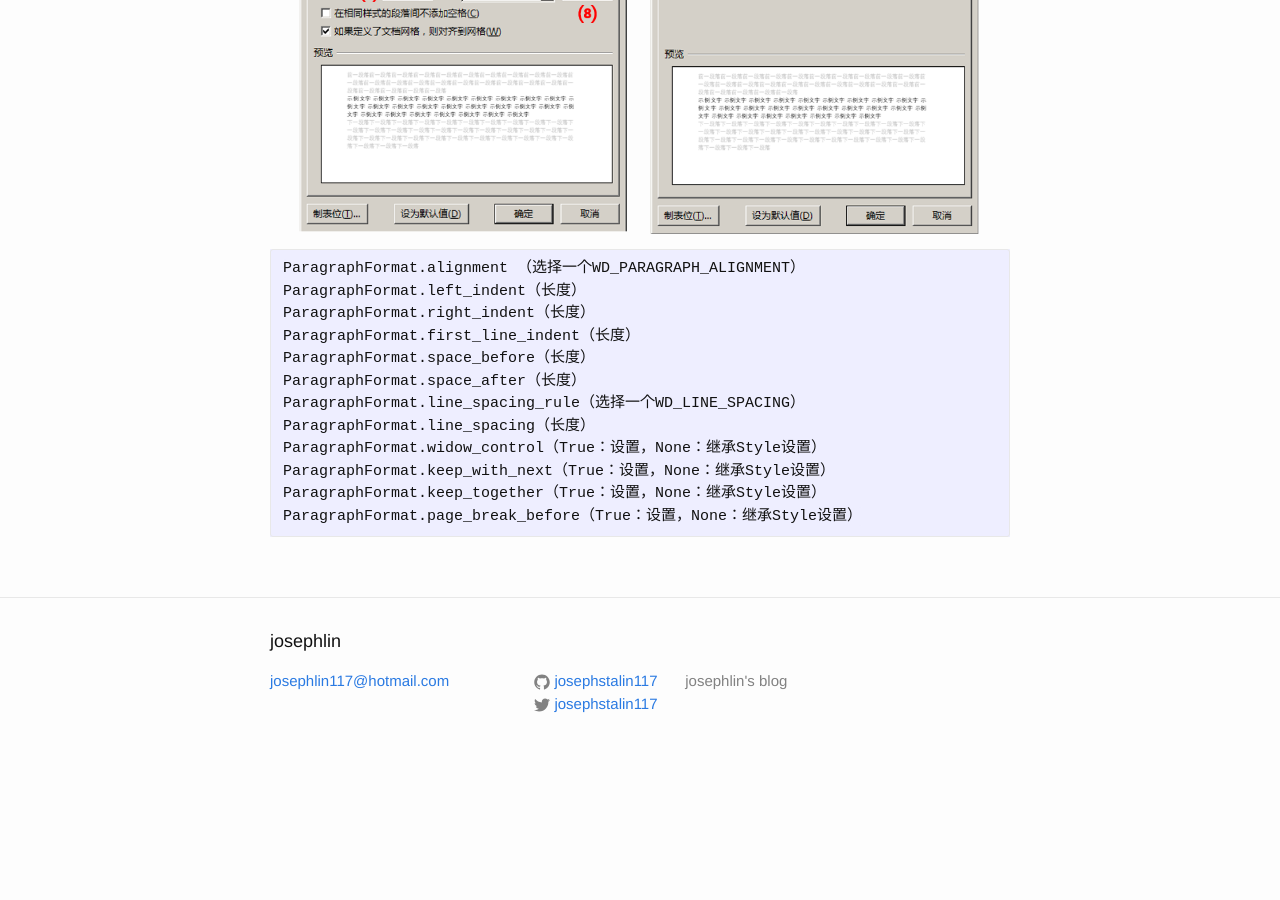
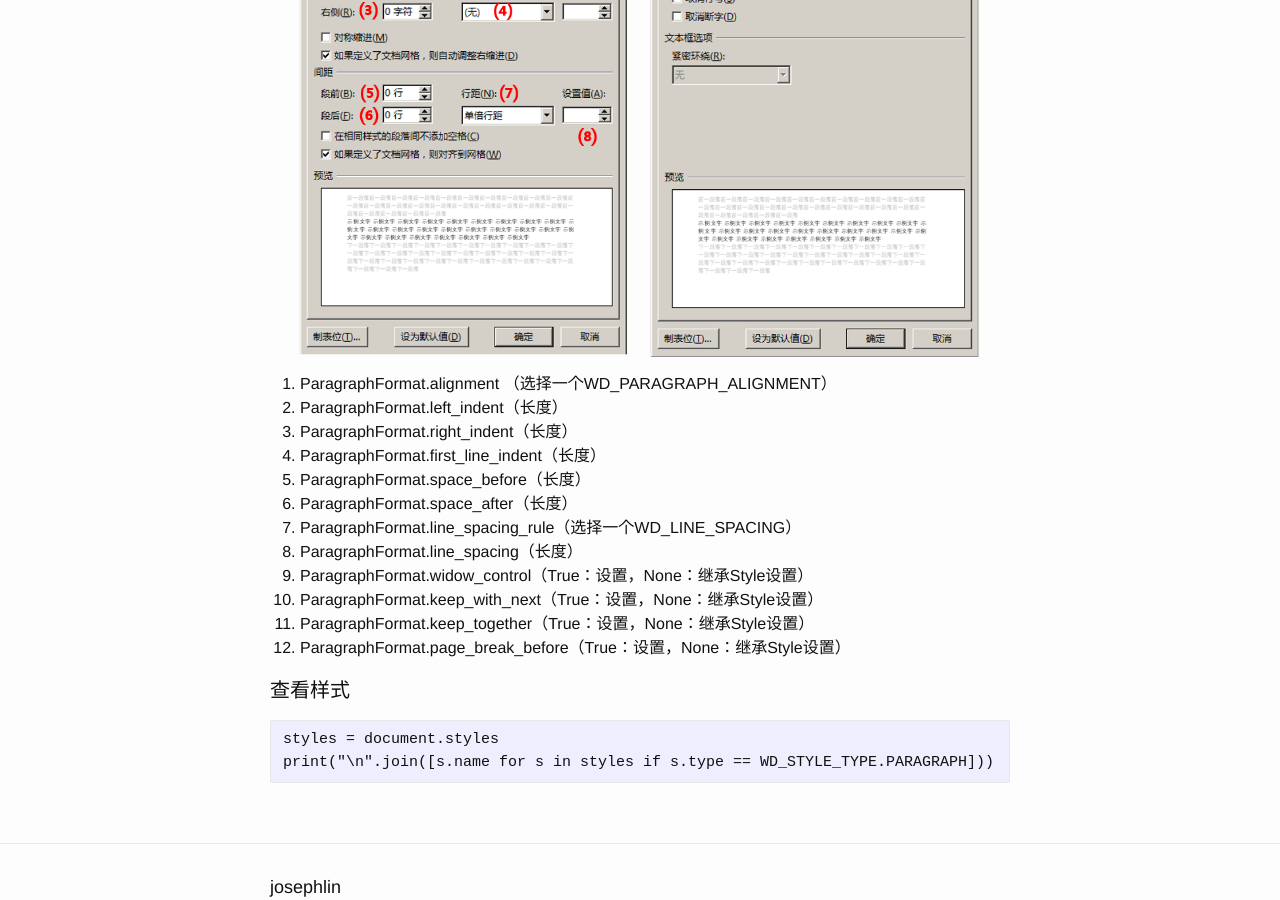
Before and after one commit to josephstalin117/josephstalin117.github.io, a Jekyll site: the page built from _posts/2021-4-29-python-docx.markdown, in a window 1280 px wide and 900 px high, scrolled down 3887 px. Built offline with Jekyll 4.4.1, drawn with Linux system fonts in a browser that asks for light colours; before the commit the page ends 4662 px from its top, so only the background shows below that; some of the changed text lies outside the part shown.

Commit message:
update python-docx

````diff
--- a/_posts/2021-4-29-python-docx.markdown
+++ b/_posts/2021-4-29-python-docx.markdown
@@ -40,6 +40,12 @@ def conv_doc2docx(filename):
     except Exception as e:
         print(f'Fail to convert:{filename}')
         print(e)
+```
+
+#### 字体对应
+```
+四号 == 14pt
+小四 == 12pt
 ```
 
 
@@ -144,17 +150,23 @@ document.save('demo.docx')
 
 #### 段落
 ![images](/source/python_docx1.png)
+
+1. ParagraphFormat.alignment （选择一个WD_PARAGRAPH_ALIGNMENT）
+2. ParagraphFormat.left_indent（长度）
+3. ParagraphFormat.right_indent（长度）
+4. ParagraphFormat.first_line_indent（长度）
+5. ParagraphFormat.space_before（长度）
+6. ParagraphFormat.space_after（长度）
+7. ParagraphFormat.line_spacing_rule（选择一个WD_LINE_SPACING）
+8. ParagraphFormat.line_spacing（长度）
+9. ParagraphFormat.widow_control（True：设置，None：继承Style设置）
+10. ParagraphFormat.keep_with_next（True：设置，None：继承Style设置）
+11. ParagraphFormat.keep_together（True：设置，None：继承Style设置）
+12. ParagraphFormat.page_break_before（True：设置，None：继承Style设置）
+
+
+#### 查看样式
 ```
-ParagraphFormat.alignment （选择一个WD_PARAGRAPH_ALIGNMENT）
-ParagraphFormat.left_indent（长度）
-ParagraphFormat.right_indent（长度）
-ParagraphFormat.first_line_indent（长度）
-ParagraphFormat.space_before（长度）
-ParagraphFormat.space_after（长度）
-ParagraphFormat.line_spacing_rule（选择一个WD_LINE_SPACING）
-ParagraphFormat.line_spacing（长度）
-ParagraphFormat.widow_control（True：设置，None：继承Style设置）
-ParagraphFormat.keep_with_next（True：设置，None：继承Style设置）
-ParagraphFormat.keep_together（True：设置，None：继承Style设置）
-ParagraphFormat.page_break_before（True：设置，None：继承Style设置）
+styles = document.styles
+print("\n".join([s.name for s in styles if s.type == WD_STYLE_TYPE.PARAGRAPH]))
 ```
````
